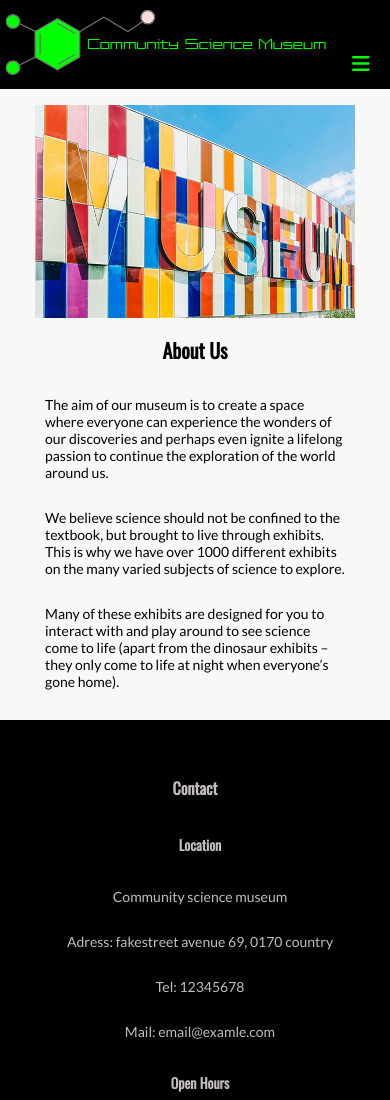
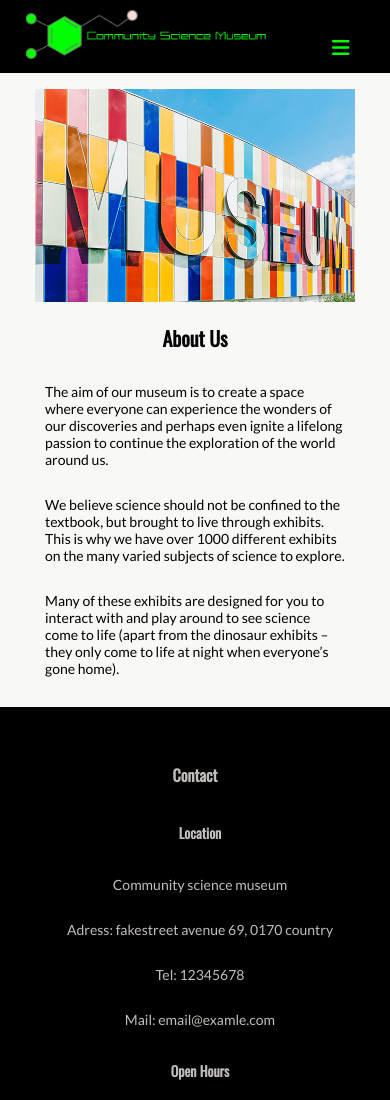
Before and after one commit to Linda-404/semester-project1_v2, a plain HTML site: page about.html in a window 390 px wide. Shown: the top 1100 px of the page. Drawn offline with nearby package versions, Linux system fonts and the light colour scheme.

Commit message:
clean up html files, change logo size 700px

```diff
--- a/about.html
+++ b/about.html
@@ -55,7 +55,9 @@
 
         <main>
             <section class="about card">
-                <img src="images/museum.jpg" alt="wall of the museum containing of squares of different colors and big white text saying museum" class="main_image">
+                <div>
+                    <img src="images/museum.jpg" alt="wall of the museum containing of squares of different colors and big white text saying museum" class="main_image">
+                </div>
                 <div class="intro_text">
                     <h1>about us</h1>
                     <p>The aim of our museum is to create a space where everyone can experience the wonders of our discoveries and perhaps even ignite a lifelong passion to continue the exploration of the world around us.</p>
--- a/css/style.css
+++ b/css/style.css
@@ -482,7 +482,7 @@ footer {
         display: none;
     }
     .logo {
-        max-width: 20em;
+        max-width: 15em;
         padding-bottom: 10px;
     }
 
```
Also changed, not shown: exhibition.html (+0 -9 lines), index.html (+0 -2 lines), researchers.html (+3 -1 lines), teachers.html (+3 -1 lines).
